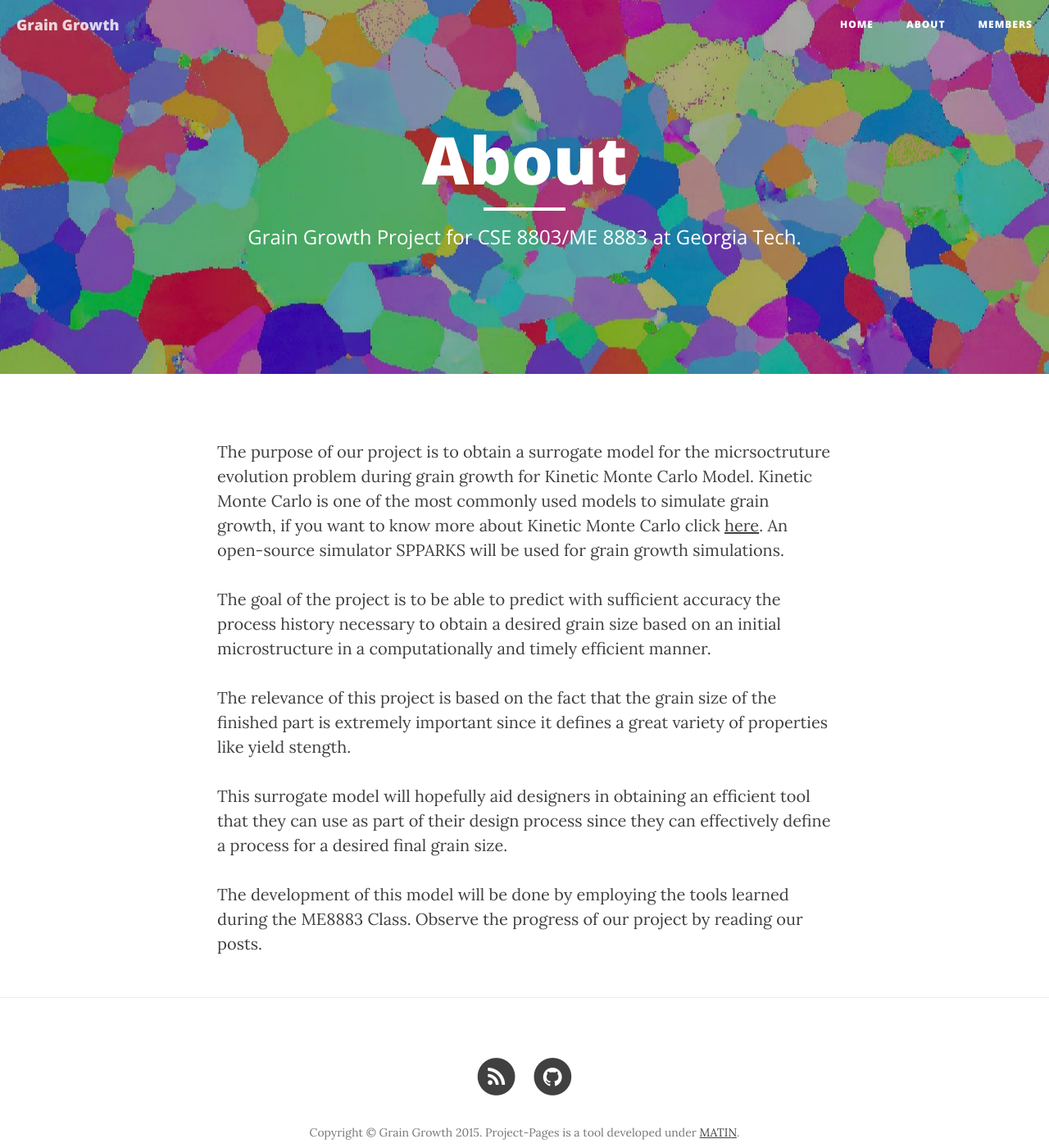
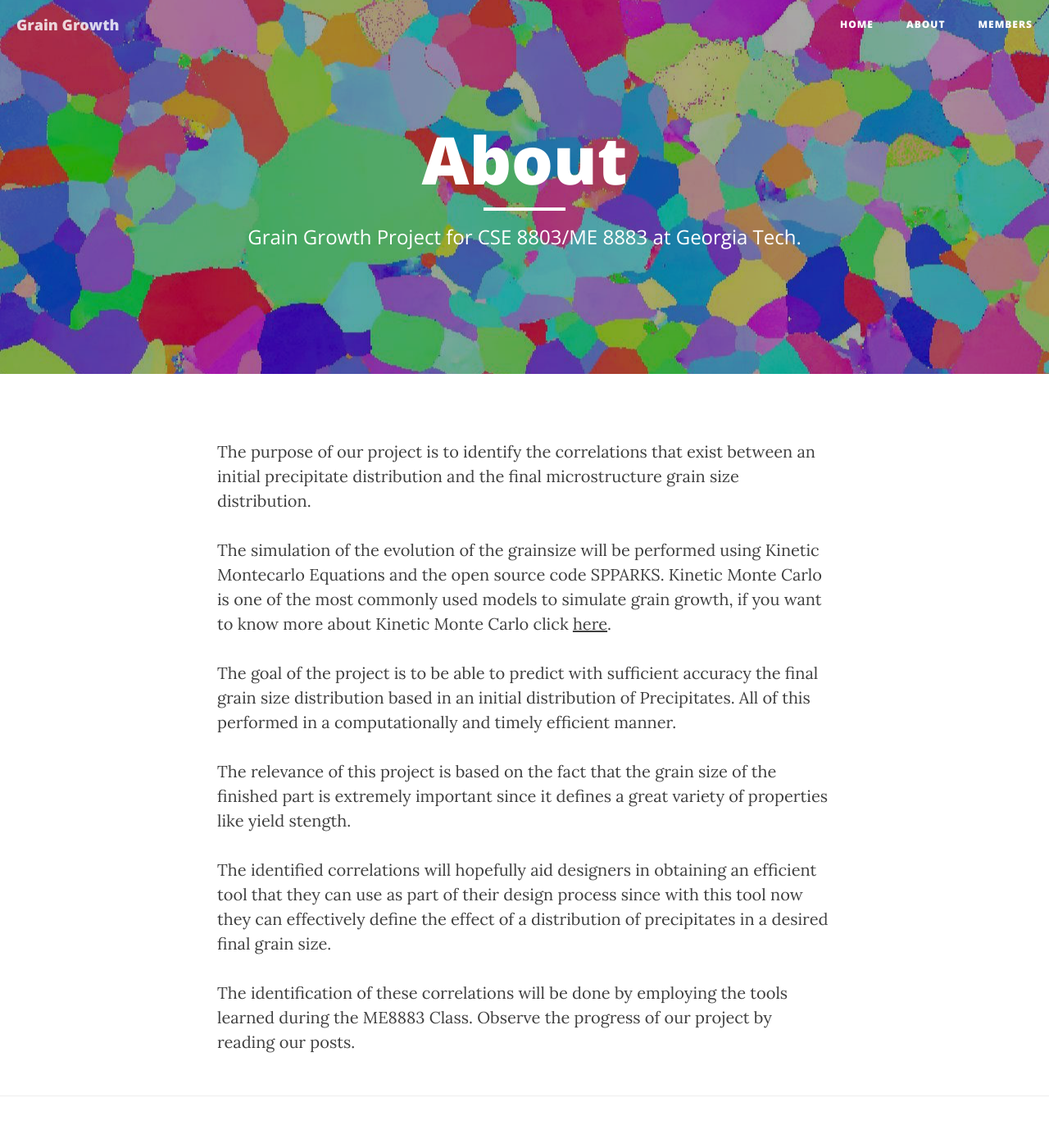
Before and after one commit to Materials-Informatics-Class-Fall2015/MIC-grain-growth, a Jekyll site: the page built from about.html, in a window 1280 px wide and 1400 px high. Shown: the whole window at 82% size. Built offline with Jekyll 4.4.1, drawn with Linux system fonts in a browser that asks for light colours; nearby versions of some CDN libraries.

Commit message:
Update about.html
Corrected project goal

```diff
--- a/about.html
+++ b/about.html
@@ -5,12 +5,14 @@ description: "Why use Project Pages?"
 header-img: "img/grain-growth.png"
 ---
 
-<p>The purpose of our project is to obtain a surrogate model for the micrsoctruture evolution problem during grain growth for Kinetic Monte Carlo Model. Kinetic Monte Carlo is one of the most commonly used models to simulate grain growth, if you want to know more about Kinetic Monte Carlo click <a href="http://spparks.sandia.gov/">here</a>. An open-source simulator SPPARKS will be used for grain growth simulations.</p>
+<p>The purpose of our project is to identify the correlations that exist between an initial precipitate distribution and the final microstructure grain size distribution.</p>
 
-<p>The goal of the project is to be able to predict with sufficient accuracy the process history necessary to obtain a desired grain size based on an initial microstructure in a computationally and timely efficient manner.</p>
+<p>The simulation of the evolution of the grainsize will be performed using Kinetic Montecarlo Equations and the open source code SPPARKS. Kinetic Monte Carlo is one of the most commonly used models to simulate grain growth, if you want to know more about Kinetic Monte Carlo click <a href="http://spparks.sandia.gov/">here</a>.</p>
+
+<p>The goal of the project is to be able to predict with sufficient accuracy the final grain size distribution based in an initial distribution of Precipitates. All of this performed in a computationally and timely efficient manner.</p>
 
 <p>The relevance of this project is based on the fact that the grain size of the finished part is extremely important since it defines a great variety of properties like yield stength.</p>
 
-<p>This surrogate model will hopefully aid designers in obtaining an efficient tool that they can use as part of their design process since they can effectively define a process for a desired final grain size.</p>
+<p>The identified correlations will hopefully aid designers in obtaining an efficient tool that they can use as part of their design process since with this tool now  they can effectively define the effect of a distribution of precipitates in a desired final grain size.</p>
 
-<p>The development of this model will be done by employing the tools learned during the ME8883 Class. Observe the progress of our project by reading our posts.</p>
+<p>The identification of these correlations will be done by employing the tools learned during the ME8883 Class. Observe the progress of our project by reading our posts.</p>
```
